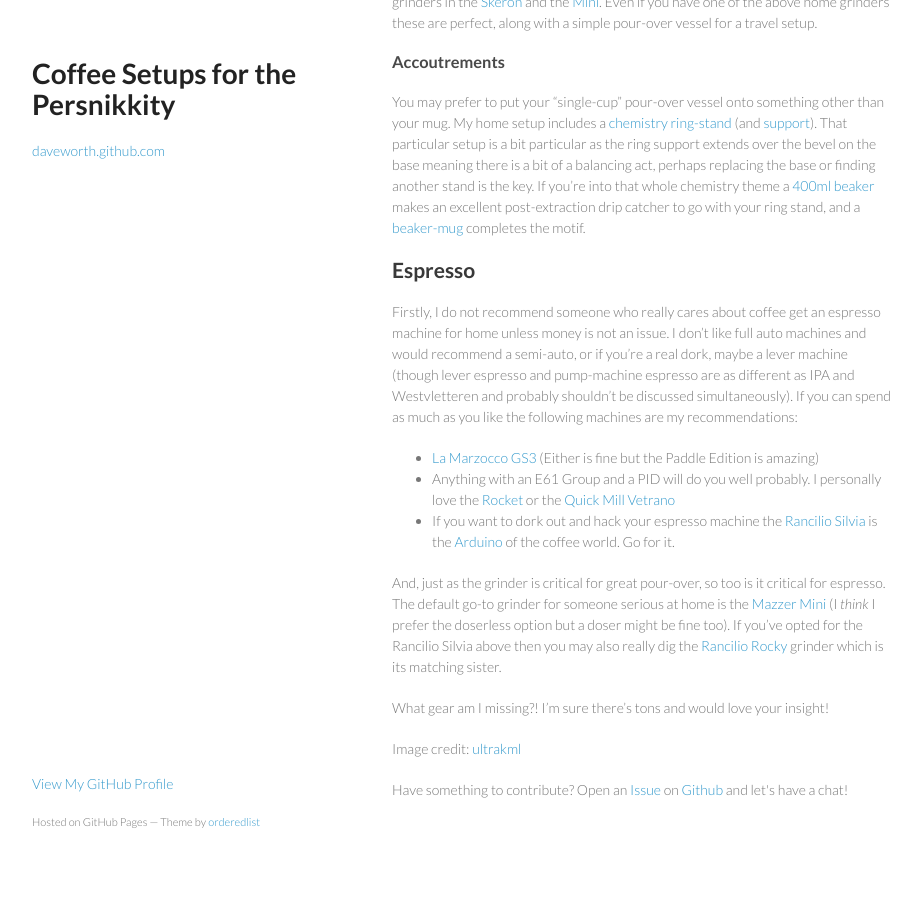
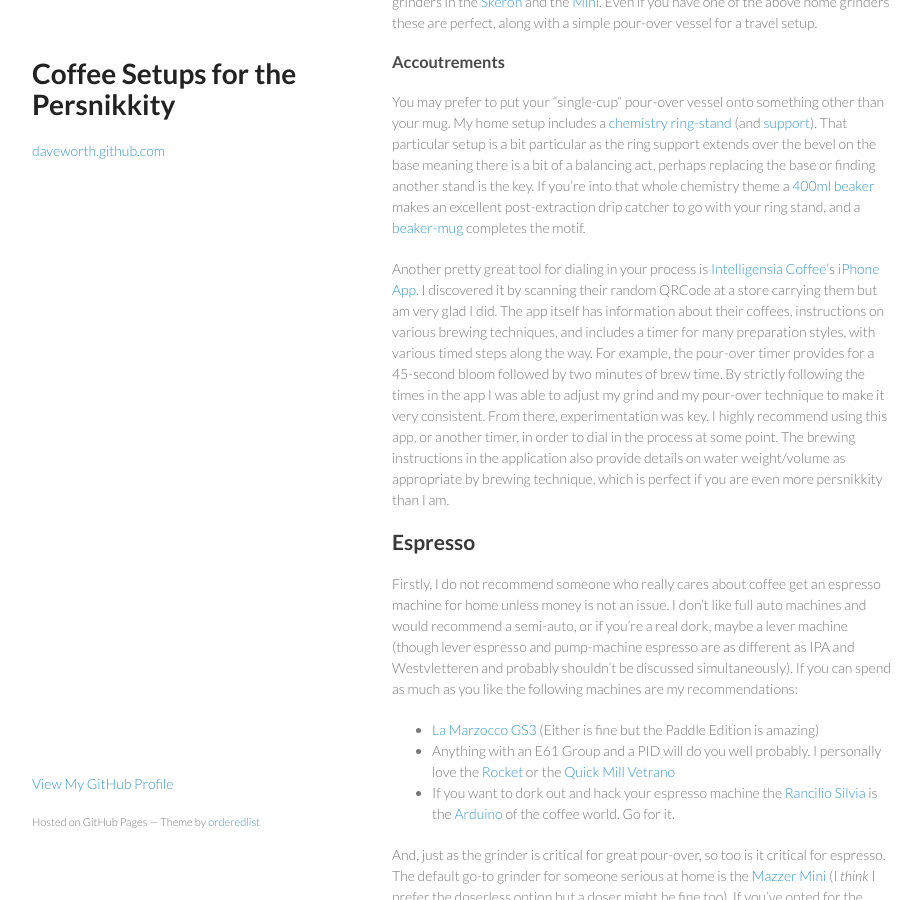
Before and after one commit to daveworth/daveworth.github.com, a Jekyll site: the page built from _posts/2012-12-25-coffee-setups-for-the-persnikkity.markdown, in a window 1280 px wide and 900 px high, scrolled down 1659 px. Shown: the whole window, without its empty margins (178-1099 px from the left). Built offline with Jekyll 4.4.1, drawn with Linux system fonts in a browser that asks for light colours; before the commit the page ends 2529 px from its top, so only the background shows below that.

Commit message:
add details on Intelligensia app

```diff
--- a/_posts/2012-12-25-coffee-setups-for-the-persnikkity.markdown
+++ b/_posts/2012-12-25-coffee-setups-for-the-persnikkity.markdown
@@ -120,6 +120,20 @@
 and a [beaker-mug](http://www.hometrainingtools.com/glass-beaker-mug-400-ml/p/CE-BMUG400/)
 completes the motif.
 
+Another pretty great tool for dialing in your process is [Intelligensia Coffee](http://www.intelligentsiacoffee.com/)'s
+[iPhone App](https://itunes.apple.com/us/app/intelligentsia-coffee/id404497566?mt=8).
+I discovered it by scanning their random QRCode at a store carrying them but am
+very glad I did.  The app itself has information about their coffees,
+instructions on various brewing techniques, and includes a timer for many
+preparation styles, with various timed steps along the way.  For example, the
+pour-over timer provides for a 45-second bloom followed by two minutes of brew
+time.  By strictly following the times in the app I was able to adjust my grind
+and my pour-over technique to make it very consistent.  From there,
+experimentation was key.  I highly recommend using this app, or another timer,
+in order to dial in the process at some point.  The brewing instructions in the
+application also provide details on water weight/volume as appropriate by
+brewing technique, which is perfect if you are even more persnikkity than I am.
+
 ## Espresso
 
 Firstly, I do not recommend someone who really cares about coffee get an
```
